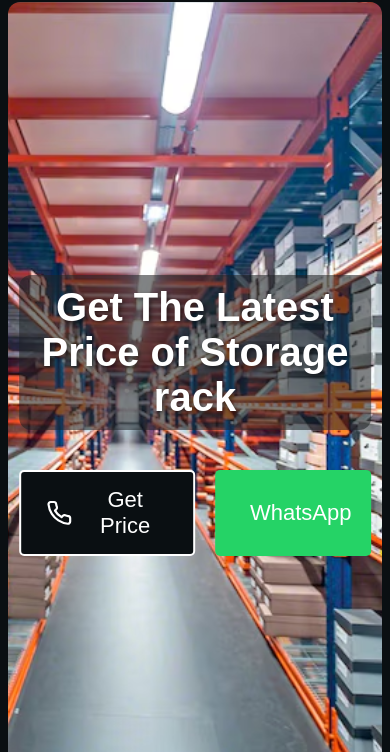
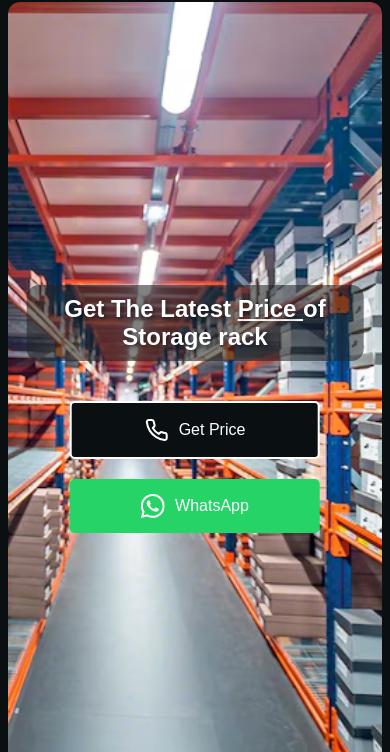
Before and after one commit to alam198/storage_rack, a plain HTML site: page index.html in a window 390 px wide. Shown: the part 92-844 px from the top of the page. Drawn offline with Linux system fonts and the light colour scheme.

Commit message:
update hero section

```diff
--- a/index.html
+++ b/index.html
@@ -68,24 +68,35 @@
             </div>
         </div>
 
-        <div style="position: absolute; top: 50%; left: 50%; transform: translate(-50%, -50%); display: flex; flex-direction: column; align-items: center; gap: 20px; z-index: 10;">
-            <h2 style="color: white; font-family: Arial, sans-serif; text-align: center; margin-bottom: 20px; font-size: 2.5rem; text-shadow: 2px 2px 4px rgba(0,0,0,0.5); background-color: #1f23258f; border-radius: 12px; padding: 10px;">Get The Latest <b> <span style="ubder">  Price </span> </b> of Storage rack</h2>
-            <div class="button-container" style="display: flex; gap:20px;">
-                <button onclick="window.location.href='tel:+919820448738'" style="padding: 15px 25px; font-size: 22px; background-color: #0A0F12; color: white; border: 2px solid white; border-radius: 5px; cursor: pointer; display: flex; align-items: center; width: 50%;">
-                    <svg xmlns="http://www.w3.org/2000/svg" width="28" height="28" viewBox="0 0 24 24" fill="none" stroke="currentColor" stroke-width="2" stroke-linecap="round" stroke-linejoin="round" style="margin-right: 10px;">
+        <div style="position: absolute; top: 50%; left: 50%; transform: translate(-50%, -50%); display: flex; flex-direction: column; align-items: center; gap: 20px; z-index: 10; width: 90%; max-width: 600px;">
+            <h2 style="color: white; font-family: Arial, sans-serif; text-align: center; margin-bottom: 20px; font-size: clamp(1.5rem, 5vw, 2.5rem); text-shadow: 2px 2px 4px rgba(0,0,0,0.5); background-color: #1f23258f; border-radius: 12px; padding: 10px;">Get The Latest <b> <span style="text-decoration: underline;">  Price </span> </b> of Storage rack</h2>
+            <div class="button-container" style="display: flex; flex-wrap: wrap; gap: 20px; justify-content: center; width: 100%;">
+                <button onclick="window.location.href='tel:+919820448738'" style="padding: 15px 25px; font-size: clamp(16px, 4vw, 22px); background-color: #0A0F12; color: white; border: 2px solid white; border-radius: 5px; cursor: pointer; display: flex; align-items: center; width: 100%; max-width: 250px; justify-content: center;">
+                    <svg xmlns="http://www.w3.org/2000/svg" width="24" height="24" viewBox="0 0 24 24" fill="none" stroke="currentColor" stroke-width="2" stroke-linecap="round" stroke-linejoin="round" style="margin-right: 10px;">
                         <path d="M22 16.92v3a2 2 0 0 1-2.18 2 19.79 19.79 0 0 1-8.63-3.07 19.5 19.5 0 0 1-6-6 19.79 19.79 0 0 1-3.07-8.67A2 2 0 0 1 4.11 2h3a2 2 0 0 1 2 1.72 12.84 12.84 0 0 0 .7 2.81 2 2 0 0 1-.45 2.11L8.09 9.91a16 16 0 0 0 6 6l1.27-1.27a2 2 0 0 1 2.11-.45 12.84 12.84 0 0 0 2.81.7A2 2 0 0 1 22 16.92z"></path>
                     </svg>
                     Get Price
                 </button>
-                <button style="padding: 15px 25px; font-size: 22px; background-color: #25D366; color: white; border: none; border-radius: 5px; cursor: pointer; display: flex; align-items: center; width: calc(50% - 20px);" onclick="window.open('https://wa.me/+919820448738', '_blank')">
-                    <svg xmlns="http://www.w3.org/2000/svg" width="28" height="28" viewBox="0 0 24 24" fill="currentColor" style="margin-right: 10px;">
-                        <!-- <path d="M17.472 14.382c-.297-.149-1.758-.867-2.03-.967-.273-.099-.471-.148-.67.15-.197.297-.767.966-.94 1.164-.173.199-.347.223-.644.075-.297-.15-1.255-.463-2.39-1.475-.883-.788-1.48-1.761-1.653-2.059-.173-.297-.018-.458.13-.606.134-.133.298-.347.446-.52.149-.174.198-.298.298-.497.099-.198.05-.371-.025-.52-.075-.149-.669-1.612-.916-2.207-.242-.579-.487-.5-.669-.51-.173-.008-.371-.01-.57-.01-.198 0-.52.074-.792.372-.272.297-1.04 1.016-1.04 2.479 0 1.462 1.065 2.875 1.213 3.074.149.198 2.096 3.2 5.077 4.487.709.306 1.262.489 1.694.625.712.227 1.36.195 1.871.118.571-.085 1.758-.719 2.006-1.413.248-.694.248-1.289.173-1.413-.074-.124-.272-.198-.57-.347m-5.421 7.403h-.004a9.87 9.87 0 01-5.031-1.378l-.361-.214-3.741.982.998-3.648-.235-.374a9.86 9.86 0 01-1.51-5.26c.001-5.45 4.436-9.884 9.888-9.884 2.64 0 5.122 1.03 6.988 2.898a9.825 9.825 0 012.893 6.994c-.003 5.45-4.437 9.884-9.885 9.884m8.413-18.297A11.815 11.815 0 0012.05 0C5.495 0 .16 5.335.157 11.892c0 2.096.547 4.142 1.588 5.945L.057 24l6.305-1.654a11.882 11.882 0 005.683 1.448h.005c6.554 0 11.90-5.335 11.893-11.893a11.821 11.821 0 00-3.48-8.413Z"/> -->
+                <button style="padding: 15px 25px; font-size: clamp(16px, 4vw, 22px); background-color: #25D366; color: white; border: none; border-radius: 5px; cursor: pointer; display: flex; align-items: center; width: 100%; max-width: 250px; justify-content: center;" onclick="window.open('https://wa.me/+919820448738', '_blank')">
+                    <svg xmlns="http://www.w3.org/2000/svg" width="24" height="24" viewBox="0 0 24 24" fill="currentColor" style="margin-right: 10px;">
+                        <path d="M17.472 14.382c-.297-.149-1.758-.867-2.03-.967-.273-.099-.471-.148-.67.15-.197.297-.767.966-.94 1.164-.173.199-.347.223-.644.075-.297-.15-1.255-.463-2.39-1.475-.883-.788-1.48-1.761-1.653-2.059-.173-.297-.018-.458.13-.606.134-.133.298-.347.446-.52.149-.174.198-.298.298-.497.099-.198.05-.371-.025-.52-.075-.149-.669-1.612-.916-2.207-.242-.579-.487-.5-.669-.51-.173-.008-.371-.01-.57-.01-.198 0-.52.074-.792.372-.272.297-1.04 1.016-1.04 2.479 0 1.462 1.065 2.875 1.213 3.074.149.198 2.096 3.2 5.077 4.487.709.306 1.262.489 1.694.625.712.227 1.36.195 1.871.118.571-.085 1.758-.719 2.006-1.413.248-.694.248-1.289.173-1.413-.074-.124-.272-.198-.57-.347m-5.421 7.403h-.004a9.87 9.87 0 01-5.031-1.378l-.361-.214-3.741.982.998-3.648-.235-.374a9.86 9.86 0 01-1.51-5.26c.001-5.45 4.436-9.884 9.888-9.884 2.64 0 5.122 1.03 6.988 2.898a9.825 9.825 0 012.893 6.994c-.003 5.45-4.437 9.884-9.885 9.884m8.413-18.297A11.815 11.815 0 0012.05 0C5.495 0 .16 5.335.157 11.892c0 2.096.547 4.142 1.588 5.945L.057 24l6.305-1.654a11.882 11.882 0 005.683 1.448h.005c6.554 0 11.89-5.335 11.893-11.893a11.821 11.821 0 00-3.48-8.413Z"/>
                     </svg>
                     WhatsApp
                 </button>
             </div>
         </div>
     </div>
+    <style>
+        @media (max-width: 768px) {
+            .hero {
+                height: 70vh;
+            }
+            .slide {
+                background-size: contain;
+                background-repeat: no-repeat;
+            }
+        }
+    </style>
 
     <section id="about" style="padding: 50px 20px; background-color: #f5f5f5;">
         <div style="max-width: 1200px; margin: 0 auto;">
```
